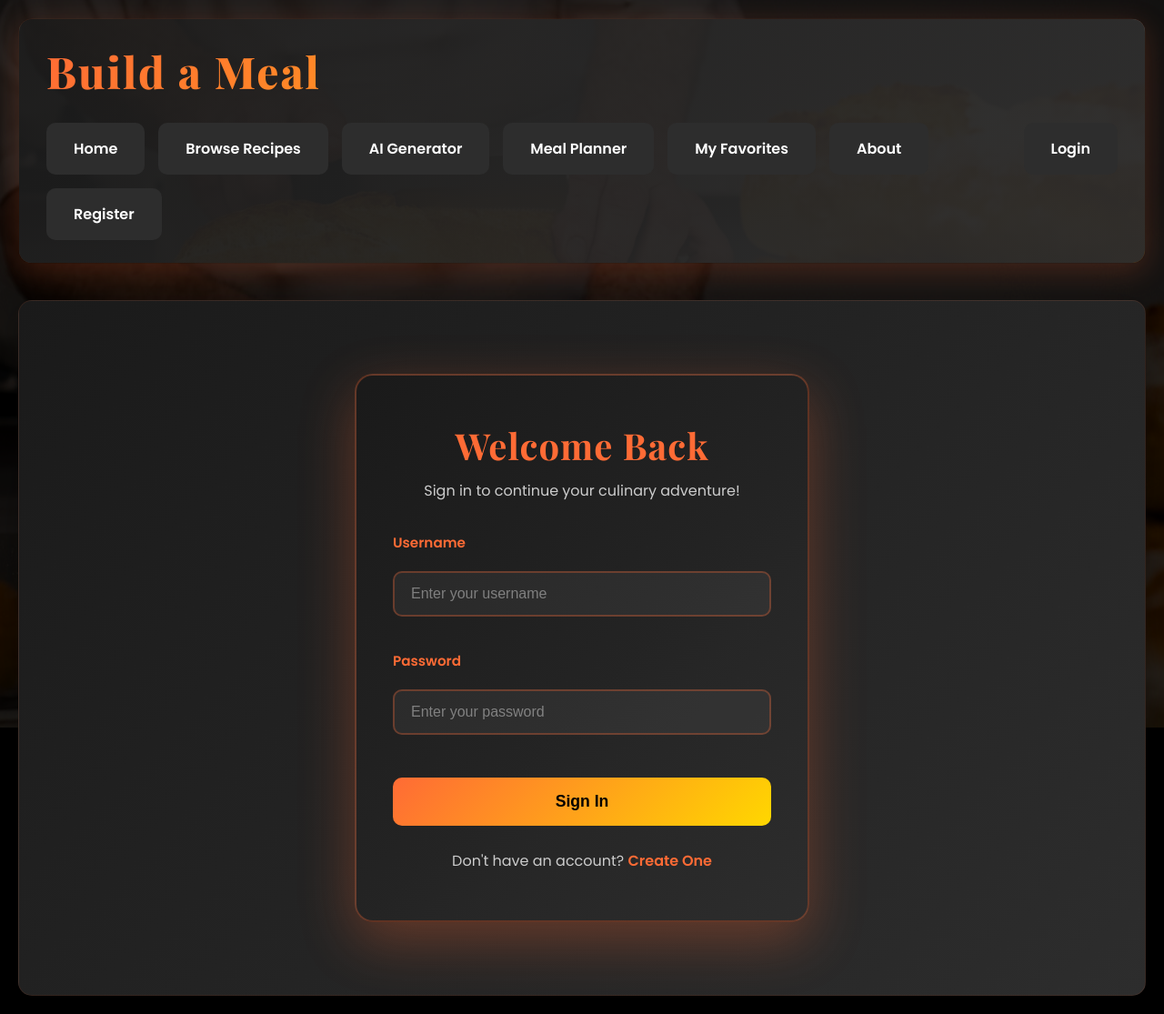
After one commit to vxcoelho/BuildamealAI, a Flask app: page /login in a window 1280 px wide. The commit adds this page. Shown: the whole page at 91% size. Run offline with Flask 3, Linux system fonts and the light colour scheme.

Commit message:
Add user authentication and account management features
Integrates Flask-Login and Flask-Bcrypt for user registration, login, and logout functionality, including password hashing and session management. New routes and templates for login and registration are introduced.

Replit-Commit-Author: Agent
Replit-Commit-Session-Id: 096b7f10-f7a4-4b89-9db5-8867b2841995
Replit-Commit-Checkpoint-Type: intermediate_checkpoint
Replit-Commit-Screenshot-Url: https://storage.googleapis.com/screenshot-production-us-central1/7da07af8-79f0-4207-8cc8-d16cdd608a01/096b7f10-f7a4-4b89-9db5-8867b2841995/cE0nZtL

```diff
--- a/main.py
+++ b/main.py
@@ -1,8 +1,11 @@
-from flask import Flask, render_template, request, redirect, url_for, session
+from flask import Flask, render_template, request, redirect, url_for, session, flash
 import os
-from models import db, Recipe, MealPlan, Review
+from models import db, Recipe, MealPlan, Review, User
 from openai import OpenAI
 import google.generativeai as genai
+from flask_login import LoginManager, login_user, logout_user, login_required, current_user
+from flask_bcrypt import Bcrypt
+from urllib.parse import urlparse
 
 # Setup AI client (Replit AI or Google Gemini)
 # Replit AI for local dev, Google Gemini (FREE) for Railway
@@ -49,6 +52,20 @@ app.config['SQLALCHEMY_DATABASE_URI'] = database_url
 app.config['SQLALCHEMY_TRACK_MODIFICATIONS'] = False
 
 db.init_app(app)
+
+# Initialize Flask-Login
+login_manager = LoginManager()
+login_manager.init_app(app)
+login_manager.login_view = 'login'
+login_manager.login_message = 'Please log in to access this page.'
+
+# Initialize Bcrypt for password hashing
+bcrypt = Bcrypt(app)
+
+# User loader function - Flask-Login uses this to reload the user from the session
+@login_manager.user_loader
+def load_user(user_id):
+    return User.query.get(int(user_id))
 
 # Sample recipes for seeding
 sample_recipes = [
@@ -140,6 +157,104 @@ with app.app_context():
             db.session.add(recipe)
         db.session.commit()
         print(f"✅ Database initialized with {len(sample_recipes)} recipes!")
+
+# ====================
+# AUTHENTICATION ROUTES
+# ====================
+
+@app.route('/register', methods=['GET', 'POST'])
+def register():
+    if current_user.is_authenticated:
+        return redirect(url_for('home'))
+
+    if request.method == 'POST':
+        username = request.form.get('username')
+        email = request.form.get('email')
+        password = request.form.get('password')
+        confirm_password = request.form.get('confirm_password')
+
+        # Validation
+        if not username or not email or not password:
+            flash('All fields are required!', 'error')
+            return render_template('register.html')
+
+        if password != confirm_password:
+            flash('Passwords do not match!', 'error')
+            return render_template('register.html')
+
+        if len(password) < 6:
+            flash('Password must be at least 6 characters!', 'error')
+            return render_template('register.html')
+
+        # Check if user already exists
+        if User.query.filter_by(username=username).first():
+            flash('Username already exists!', 'error')
+            return render_template('register.html')
+
+        if User.query.filter_by(email=email).first():
+            flash('Email already registered!', 'error')
+            return render_template('register.html')
+
+        # Create new user with hashed password
+        hashed_password = bcrypt.generate_password_hash(password).decode('utf-8')
+        new_user = User(username=username, email=email, password_hash=hashed_password)
+
+        try:
+            db.session.add(new_user)
+            db.session.commit()
+            flash('Account created successfully! Please log in.', 'success')
+            return redirect(url_for('login'))
+        except Exception as e:
+            db.session.rollback()
+            flash('An error occurred. Please try again.', 'error')
+            print(f"Registration error: {e}")
+
+    return render_template('register.html')
+
+@app.route('/login', methods=['GET', 'POST'])
+def login():
+    if current_user.is_authenticated:
+        return redirect(url_for('home'))
+
+    if request.method == 'POST':
+        username = request.form.get('username')
+        password = request.form.get('password')
+
+        if not username or not password:
+            flash('Please enter both username and password!', 'error')
+            return render_template('login.html')
+
+        # Find user
+        user = User.query.filter_by(username=username).first()
+
+        if user and bcrypt.check_password_hash(user.password_hash, password):
+            login_user(user)
+            flash(f'Welcome back, {user.username}!', 'success')
+
+            # Safely handle redirect - prevent open redirect vulnerability
+            next_page = request.args.get('next')
+            if next_page:
+                # Only allow relative URLs (same domain)
+                url_parts = urlparse(next_page)
+                if url_parts.netloc == '' and url_parts.scheme == '':
+                    return redirect(next_page)
+
+            return redirect(url_for('home'))
+        else:
+            flash('Invalid username or password!', 'error')
+
+    return render_template('login.html')
+
+@app.route('/logout')
+@login_required
+def logout():
+    logout_user()
+    flash('You have been logged out.', 'success')
+    return redirect(url_for('home'))
+
+# ====================
+# MAIN APP ROUTES
+# ====================
 
 @app.route('/')
 def home():
--- a/templates/base.html
+++ b/templates/base.html
@@ -360,6 +360,13 @@
                 <a href="/planner" class="tab {% if active_tab == 'planner' %}active{% endif %}">Meal Planner</a>
                 <a href="/favorites" class="tab {% if active_tab == 'favorites' %}active{% endif %}">My Favorites</a>
                 <a href="/about" class="tab {% if active_tab == 'about' %}active{% endif %}">About</a>
+
+                {% if current_user.is_authenticated %}
+                    <a href="/logout" class="tab" style="margin-left: auto;">Logout ({{ current_user.username }})</a>
+                {% else %}
+                    <a href="/login" class="tab" style="margin-left: auto;">Login</a>
+                    <a href="/register" class="tab">Register</a>
+                {% endif %}
             </nav>
         </header>
 
--- /dev/null
+++ b/templates/login.html
@@ -0,0 +1,180 @@
+{% extends "base.html" %}
+
+{% block title %}Login - Build A Meal{% endblock %}
+
+{% block content %}
+<div class="auth-container">
+    <div class="auth-card">
+        <h2>Welcome Back</h2>
+        <p class="auth-subtitle">Sign in to continue your culinary adventure!</p>
+
+        {% with messages = get_flashed_messages(with_categories=true) %}
+            {% if messages %}
+                {% for category, message in messages %}
+                <div class="alert alert-{{ category }}">
+                    {{ message }}
+                </div>
+                {% endfor %}
+            {% endif %}
+        {% endwith %}
+
+        <form method="POST" action="{{ url_for('login') }}" class="auth-form">
+            <div class="form-group">
+                <label for="username">Username</label>
+                <input type="text" id="username" name="username" required
+                       placeholder="Enter your username" autocomplete="username">
+            </div>
+
+            <div class="form-group">
+                <label for="password">Password</label>
+                <input type="password" id="password" name="password" required
+                       placeholder="Enter your password" autocomplete="current-password">
+            </div>
+
+            <button type="submit" class="auth-btn">Sign In</button>
+        </form>
+
+        <p class="auth-footer">
+            Don't have an account?
+            <a href="{{ url_for('register') }}" class="auth-link">Create One</a>
+        </p>
+    </div>
+</div>
+
+<style>
+    .auth-container {
+        min-height: 70vh;
+        display: flex;
+        align-items: center;
+        justify-content: center;
+        padding: 40px 20px;
+    }
+
+    .auth-card {
+        background: linear-gradient(135deg, rgba(26, 26, 26, 0.95) 0%, rgba(45, 45, 45, 0.95) 100%);
+        border: 2px solid rgba(255, 107, 53, 0.3);
+        border-radius: 20px;
+        padding: 50px 40px;
+        max-width: 500px;
+        width: 100%;
+        box-shadow: 0 20px 60px rgba(255, 107, 53, 0.3);
+    }
+
+    .auth-card h2 {
+        font-family: 'Playfair Display', serif;
+        color: #FF6B35;
+        font-size: 2.5rem;
+        margin-bottom: 10px;
+        text-align: center;
+    }
+
+    .auth-subtitle {
+        color: #cccccc;
+        text-align: center;
+        margin-bottom: 30px;
+    }
+
+    .alert {
+        padding: 15px;
+        border-radius: 10px;
+        margin-bottom: 20px;
+        font-size: 0.95rem;
+    }
+
+    .alert-error {
+        background: rgba(220, 53, 69, 0.2);
+        border: 1px solid rgba(220, 53, 69, 0.5);
+        color: #ff6b6b;
+    }
+
+    .alert-success {
+        background: rgba(40, 167, 69, 0.2);
+        border: 1px solid rgba(40, 167, 69, 0.5);
+        color: #51cf66;
+    }
+
+    .auth-form {
+        margin-top: 30px;
+    }
+
+    .form-group {
+        margin-bottom: 25px;
+    }
+
+    .form-group label {
+        display: block;
+        color: #FF6B35;
+        font-weight: 600;
+        margin-bottom: 8px;
+        font-size: 0.95rem;
+    }
+
+    .form-group input {
+        width: 100%;
+        padding: 14px 18px;
+        background: rgba(255, 255, 255, 0.05);
+        border: 2px solid rgba(255, 107, 53, 0.3);
+        border-radius: 10px;
+        color: #ffffff;
+        font-size: 1rem;
+        transition: all 0.3s;
+    }
+
+    .form-group input:focus {
+        outline: none;
+        border-color: #FF6B35;
+        background: rgba(255, 255, 255, 0.08);
+        box-shadow: 0 0 0 3px rgba(255, 107, 53, 0.1);
+    }
+
+    .form-group input::placeholder {
+        color: rgba(255, 255, 255, 0.4);
+    }
+
+    .auth-btn {
+        width: 100%;
+        padding: 16px;
+        background: linear-gradient(135deg, #FF6B35 0%, #FFD700 100%);
+        color: #000000;
+        font-weight: 700;
+        font-size: 1.1rem;
+        border: none;
+        border-radius: 10px;
+        cursor: pointer;
+        transition: all 0.3s;
+        margin-top: 10px;
+    }
+
+    .auth-btn:hover {
+        transform: translateY(-2px);
+        box-shadow: 0 10px 30px rgba(255, 107, 53, 0.4);
+    }
+
+    .auth-footer {
+        text-align: center;
+        margin-top: 25px;
+        color: #cccccc;
+    }
+
+    .auth-link {
+        color: #FF6B35;
+        text-decoration: none;
+        font-weight: 600;
+        transition: color 0.3s;
+    }
+
+    .auth-link:hover {
+        color: #FFD700;
+    }
+
+    @media (max-width: 768px) {
+        .auth-card {
+            padding: 40px 25px;
+        }
+
+        .auth-card h2 {
+            font-size: 2rem;
+        }
+    }
+</style>
+{% endblock %}
```
Also changed, not shown: templates/register.html (added, +192 -0 lines), 1 other file.
